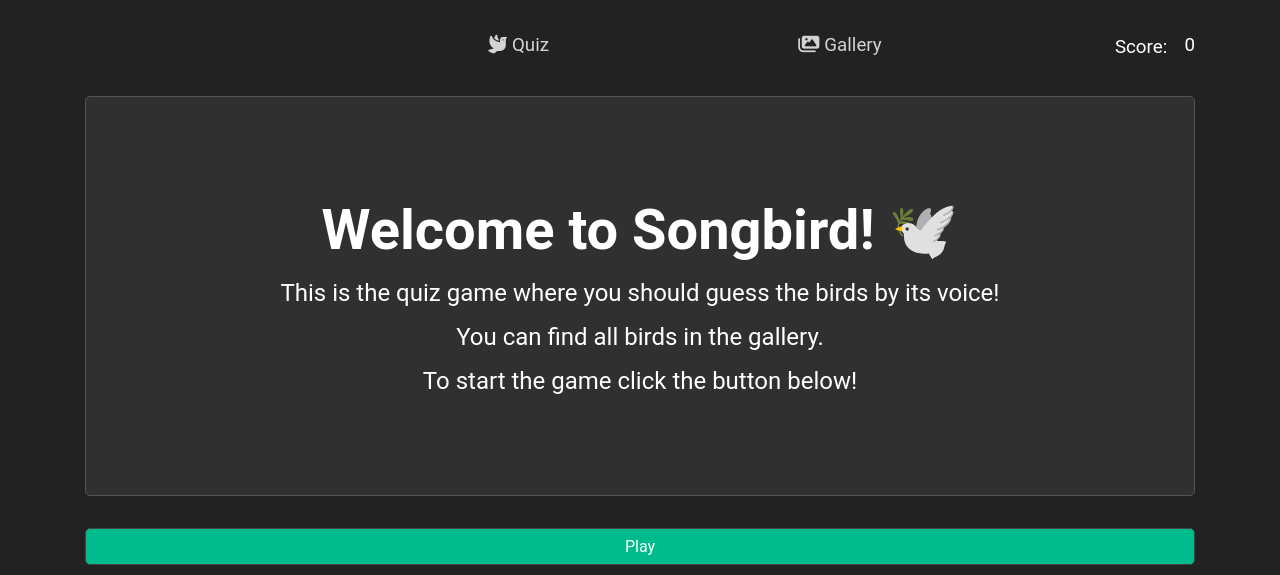
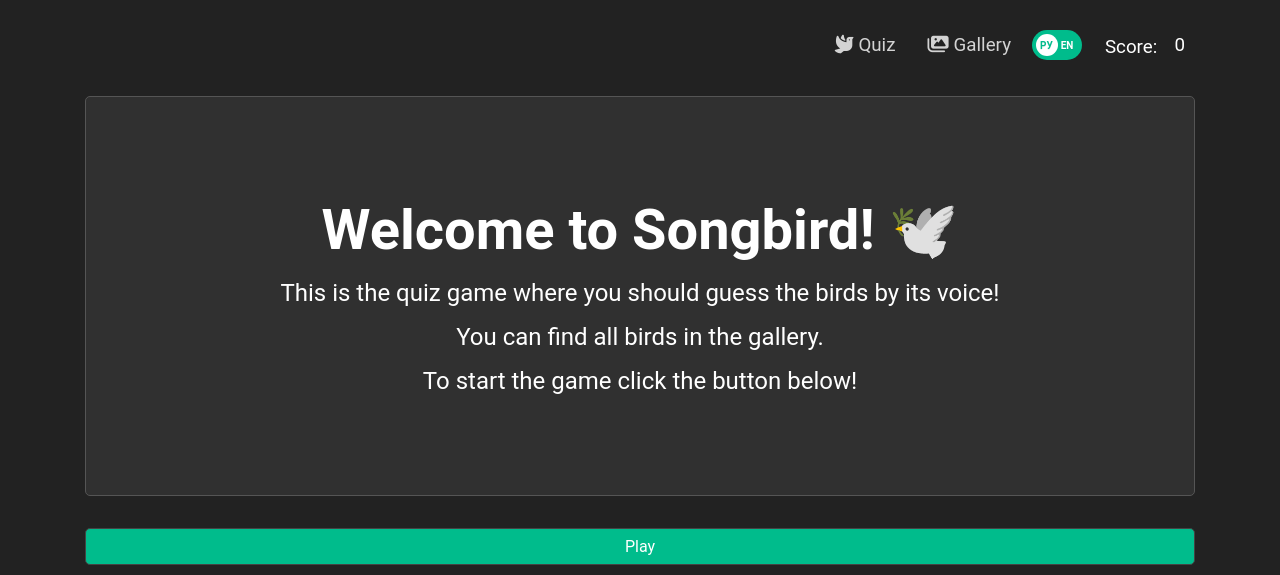
Before and after one commit to lgklsv/songbird, a website built with webpack: page songbird/src/pages/app.html in a window 1280 px wide. Shown: the top 575 px of the page. Built offline with nearby package versions, Linux system fonts and the light colour scheme.

Commit message:
feat: add language switch toggle

```diff
--- a/songbird/src/js/controller.js
+++ b/songbird/src/js/controller.js
@@ -114,6 +114,15 @@ const controlPagination = function(goToPage) {
     model.setSongDurations();
 }
 
+const controlLanguage = function(btn) {
+    console.log(btn.checked);
+    // if(btn.checked) {
+    //     model.state.language = 'en';
+    // }
+    // model.state.language = 'ru';
+    // initQize();
+}
+
 const constolOpenQuizHeader = function() {
     const gallery = document.querySelector('.gallery');
     gallery.style.marginTop = '0rem';
@@ -224,6 +233,7 @@ function init() {
 
     helpers.toggleShowGame();
 
+    headerView._addHandlerLanguageSwitch(controlLanguage);
     headerView._addHandlerOpenGallery(controlGallery);
     headerView._addHandlerOpenQuiz(constolOpenQuizHeader);
 
--- a/songbird/src/js/views/headerView.js
+++ b/songbird/src/js/views/headerView.js
@@ -4,10 +4,17 @@ class HeaderView extends View {
     _parentElement = document.querySelector('.header');
     _galleryBtn = document.querySelector('.header__gallery');
     _quizBtn = document.querySelector('.header__quiz');
+    _languageSwitch = document.getElementById('language-toggle');
 
 
     _addHandlerOpenQuiz(handler) {
         this._quizBtn.addEventListener('click', function(e) {
+            handler(e.target);
+        })
+    }
+
+    _addHandlerLanguageSwitch(handler) {
+        this._languageSwitch.addEventListener('change', function(e) {
             handler(e.target);
         })
     }
--- a/songbird/src/pages/app.html
+++ b/songbird/src/pages/app.html
@@ -18,6 +18,7 @@
         <div class="container">
             <div class="header">
                 <div class="header__logo"></div>
+                <div class="header__items">
                     <div class="header__quiz">
                         <i class="fa-solid fa-dove"></i>
                         <p class="regtext header__quiz-text">Викторина</p>
@@ -26,10 +27,16 @@
                         <i class="fa-solid fa-images"></i>
                         <p class="regtext header__gallery-text">Галерея</p>
                     </div>
-
+                    <div class="header__switch-language">
+                        <input id="language-toggle" class="check-toggle check-toggle-round-flat" type="checkbox">
+                        <label for="language-toggle"></label>
+                        <span class="on">РУ</span>
+                        <span class="off">EN</span>
+                    </div>
                     <div class="header__score">
                         <p class="regtext regtext_score">Баллы:ㅤ</p>
                         <span class="regtext regtext_score header__score-amount">0</span>
+                    </div>
                 </div>
             </div>
         </div>
--- a/songbird/src/styles/_header.scss
+++ b/songbird/src/styles/_header.scss
@@ -5,6 +5,12 @@
     height: 70px;
     width: 100%;
     margin-top: 0.6rem;
+
+    .header__items {
+        display: flex;
+        justify-content: center;
+        align-items: center;
+    }
 
     .header__gallery,
     .header__quiz {
@@ -37,6 +43,8 @@
         display: flex;
         justify-content: center;
         align-items: center;
+        margin-left: 0.5rem;
+        min-width: 100px;
 
         .regtext_score {
             font-size: 1.171875rem;
--- /dev/null
+++ b/songbird/src/styles/_language-toggle.scss
@@ -0,0 +1,86 @@
+.header__switch-language {
+  position: relative;
+  display: inline-block;
+  margin: 0 5px;
+}
+
+.header__switch-language > span {
+  position: absolute;
+  top: 10px;
+  pointer-events: none;
+  font-weight: bold;
+  font-size: 10px;
+  text-transform: uppercase;
+  text-shadow: 0 1px 0 rgba(0, 0, 0, 0.06);
+  width: 50%;
+  text-align: center;
+}
+
+input.check-toggle-round-flat:checked ~ .off {
+  color: var(--quiz-color-active);
+}
+
+input.check-toggle-round-flat:checked ~ .on {
+  color: var(--text-color);
+}
+
+.header__switch-language > span.on {
+  left: 0;
+  padding-left: 4px;
+  color: var(--quiz-color-active);
+}
+
+.header__switch-language > span.off {
+  right: 0;
+  padding-right: 5px;
+  color: var(--text-color);
+}
+
+.check-toggle {
+  position: absolute;
+  margin-left: -9999px;
+  visibility: hidden;
+}
+.check-toggle + label {
+  display: block;
+  position: relative;
+  cursor: pointer;
+  outline: none;
+  user-select: none;
+}
+
+input.check-toggle-round-flat + label {
+  padding: 2px;
+  width: 50px;
+  height: 30px;
+  background-color: var(--quiz-color-active);
+  border-radius: 60px;
+}
+input.check-toggle-round-flat + label:before,
+input.check-toggle-round-flat + label:after {
+  display: block;
+  position: absolute;
+  content: '';
+}
+
+input.check-toggle-round-flat + label:before {
+  top: 2px;
+  left: 2px;
+  bottom: 2px;
+  right: 2px;
+  background-color: var(--quiz-color-active);
+  border-radius: 60px;
+}
+input.check-toggle-round-flat + label:after {
+  top: 4px;
+  left: 4px;
+  bottom: 4px;
+  width: 22px;
+  background-color: var(--text-color);
+  border-radius: 50%;
+  transition: margin 0.2s;
+}
+
+input.check-toggle-round-flat:checked + label:after {
+  margin-left: 20px;
+}
--- a/songbird/src/styles/main.scss
+++ b/songbird/src/styles/main.scss
@@ -6,6 +6,7 @@
 @import 'bird-card';
 @import 'start-finish-game';
 @import 'pagination';
+@import 'language-toggle';
 @import 'footer';
 
 
```
Lines whose indentation alone changed are shown as unchanged.
